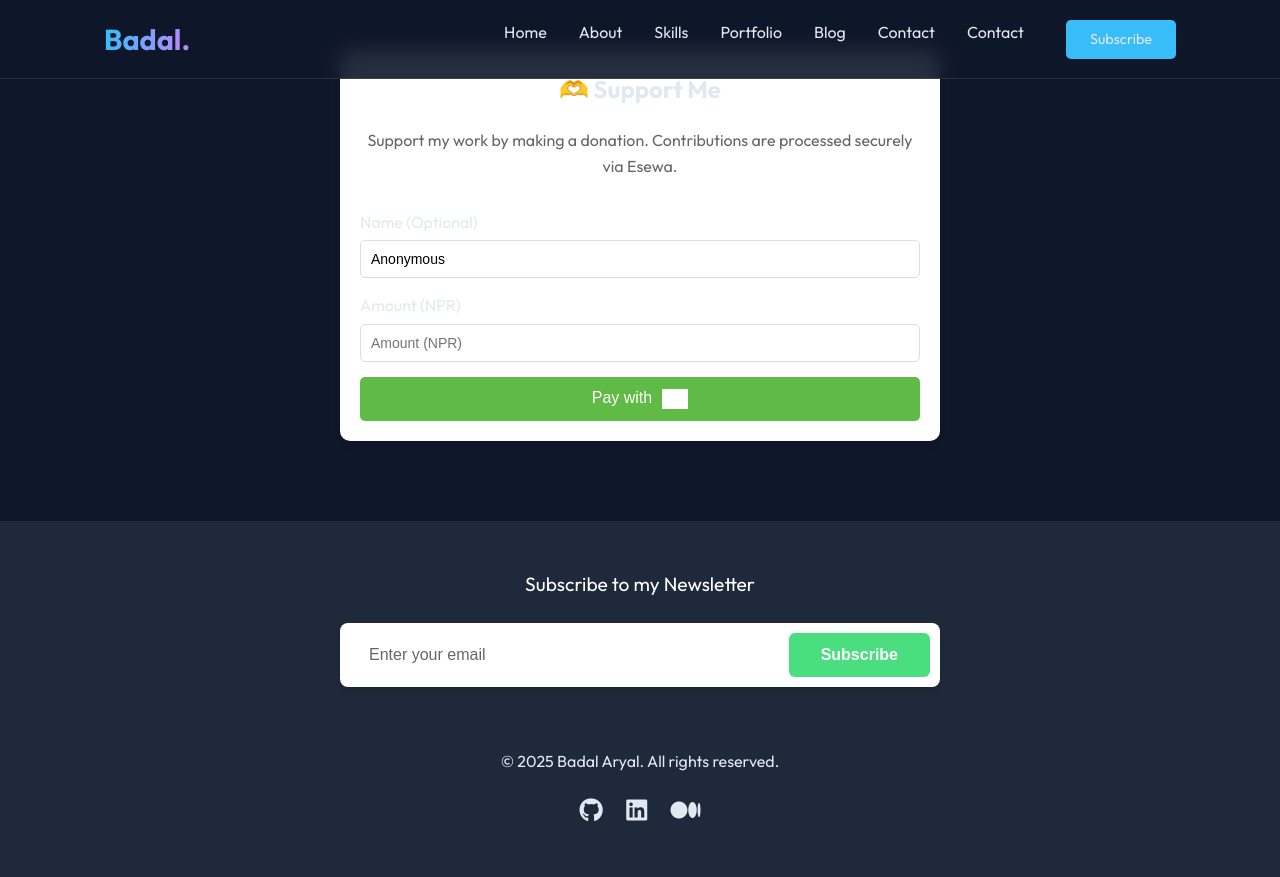
After one commit to badalaryal11/personal-blog, a Django app: page /buy-coffee/ in a window 1280 px wide. The commit adds this page. Run offline with Django 4.2, Linux system fonts and the light colour scheme; data comes from the database, SQL or seed files in the repository; grey boxes are pictures that could not be loaded.

Commit message:
Add Esewa donation integration

```diff
--- a/blog/forms.py
+++ b/blog/forms.py
@@ -12,3 +12,7 @@ class SubscriptionForm(forms.ModelForm):
                 'required': True
             })
         }
+
+class DonationForm(forms.Form):
+    name = forms.CharField(max_length=100, required=False, initial="Anonymous", widget=forms.TextInput(attrs={'class': 'form-control', 'placeholder': 'Your Name (Optional)'}))
+    amount = forms.DecimalField(max_digits=10, decimal_places=2, min_value=10, widget=forms.NumberInput(attrs={'class': 'form-control', 'placeholder': 'Amount (NPR)'}))
--- a/blog/models.py
+++ b/blog/models.py
@@ -37,3 +37,14 @@ class PageVisit(models.Model):
 
     def __str__(self):
         return f"{self.path} - {self.timestamp}"
+
+class Donation(models.Model):
+    name = models.CharField(max_length=100, default="Anonymous")
+    amount = models.DecimalField(max_digits=10, decimal_places=2)
+    transaction_id = models.CharField(max_length=100, unique=True)
+    esewa_ref_id = models.CharField(max_length=100, blank=True, null=True)
+    status = models.CharField(max_length=20, default="Pending")
+    created_at = models.DateTimeField(auto_now_add=True)
+
+    def __str__(self):
+        return f"{self.name} - {self.amount} - {self.status}"
--- a/blog/templates/blog/base.html
+++ b/blog/templates/blog/base.html
@@ -32,6 +32,7 @@
                 <li><a href="{% url 'home' %}#skills">Skills</a></li>
                 <li><a href="{% url 'home' %}#portfolio">Portfolio</a></li>
                 <li><a href="{% url 'home' %}#blog">Blog</a></li>
+                <li><a href="{% url 'home' %}#contact">Contact</a></li>
                 <li><a href="{% url 'home' %}#contact">Contact</a></li>
                 <li><a href="#newsletter" class="btn btn-small" style="margin-left: 10px;">Subscribe</a></li>
             </ul>
--- /dev/null
+++ b/blog/templates/blog/buy_coffee.html
@@ -0,0 +1,44 @@
+{% extends "blog/home.html" %}
+{% load static %}
+
+{% block content %}
+<div class="container"
+    style="max-width: 600px; margin: 50px auto; padding: 20px; background: #fff; border-radius: 10px; box-shadow: 0 4px 6px rgba(0,0,0,0.1);">
+    <h2 style="text-align: center; margin-bottom: 20px;">🫶 Support Me</h2>
+    <p style="text-align: center; color: #666; margin-bottom: 30px;">Support my work by making a donation.
+        Contributions are processed securely via Esewa.</p>
+
+    <form action="{% url 'initiate_payment' %}" method="post">
+        {% csrf_token %}
+        <div class="form-group" style="margin-bottom: 15px;">
+            <label for="id_name">Name (Optional)</label>
+            {{ form.name }}
+        </div>
+        <div class="form-group" style="margin-bottom: 15px;">
+            <label for="id_amount">Amount (NPR)</label>
+            {{ form.amount }}
+        </div>
+        <button type="submit"
+            style="width: 100%; padding: 12px; background: #60bb46; color: white; border: none; border-radius: 5px; font-size: 16px; cursor: pointer; transition: background 0.3s;">
+            Pay with <img src="https://esewa.com.np/common/images/esewa-logo.png" alt="Esewa"
+                style="height: 20px; vertical-align: middle; margin-left: 5px; filter: brightness(0) invert(1);">
+        </button>
+    </form>
+</div>
+
+<style>
+    .form-control {
+        width: 100%;
+        padding: 10px;
+        border: 1px solid #ddd;
+        border-radius: 5px;
+        font-size: 14px;
+        margin-top: 5px;
+    }
+
+    .form-control:focus {
+        border-color: #60bb46;
+        outline: none;
+    }
+</style>
+{% endblock %}
--- a/blog/templates/blog/home.html
+++ b/blog/templates/blog/home.html
@@ -6,6 +6,7 @@
         <h1>Hi, I'm <span class="highlight">Badal Aryal</span></h1>
         <p class="subtitle">Software Engineer | Mobile Developer | Tech Enthusiast</p>
         <a href="#portfolio" class="btn btn-primary">View My Work</a>
+        <a href="{% url 'buy_coffee' %}" class="btn btn-primary" style="margin-left: 10px;">🫶 Support Me</a>
     </div>
 </section>
 
--- a/blog/urls.py
+++ b/blog/urls.py
@@ -5,4 +5,8 @@ urlpatterns = [
     path('', views.home, name='home'),
     path('blog/<int:pk>/', views.blog_detail, name='blog_detail'),
     path('subscribe/', views.subscribe, name='subscribe'),
+    path('buy-coffee/', views.buy_coffee_view, name='buy_coffee'),
+    path('buy-coffee/initiate/', views.initiate_payment, name='initiate_payment'),
+    path('buy-coffee/verify/', views.verify_payment, name='verify_payment'),
+    path('buy-coffee/fail/', views.payment_failed, name='payment_failed'),
 ]
--- a/blog/views.py
+++ b/blog/views.py
@@ -75,3 +75,124 @@ def subscribe(request):
         return JsonResponse({'success': False, 'message': 'Invalid request method.'})
     else:
         return redirect('/')
+
+# --- Buy Me a Coffee (Esewa Integration) ---
+from .forms import DonationForm
+from .models import Donation
+from .models import Donation
+import uuid
+
+def buy_coffee_view(request):
+    form = DonationForm()
+    return render(request, 'blog/buy_coffee.html', {'form': form})
+
+def initiate_payment(request):
+    if request.method == 'POST':
+        form = DonationForm(request.POST)
+        if form.is_valid():
+            name = form.cleaned_data['name']
+            amount = form.cleaned_data['amount']
+            transaction_id = str(uuid.uuid4())
+
+            # Create Pending Donation
+            Donation.objects.create(
+                name=name,
+                amount=amount,
+                transaction_id=transaction_id,
+                status="Pending"
+            )
+
+            # Esewa Config (Test/Production)
+            # For Test Environment
+            esewa_url = "https://rc-epay.esewa.com.np/api/epay/main/v2/form"
+            merchant_id = "EPAYTEST"
+            success_url = request.build_absolute_uri('/buy-coffee/verify/')
+            failure_url = request.build_absolute_uri('/buy-coffee/fail/')
+
+            # Signature Calculation (Required for v2)
+            # Message = "total_amount,transaction_uuid,product_code"
+            # Signature = HMAC-SHA256(Message, SecretKey)
+            # Test Secret Key: 8gBm/:&EnhH.1/q
+
+            import hmac
+            import hashlib
+            import base64
+
+            secret_key = "8gBm/:&EnhH.1/q"
+            data_to_sign = f"total_amount={amount},transaction_uuid={transaction_id},product_code={merchant_id}"
+
+            # Calculate signature
+            # Note: For Esewa v2 form submission, the signature logic is specific.
+            # Actually, the form submission documentation recommends using client-side or server-side simple binding.
+            # But let's check if we strictly need signature for Form submission in Test mode.
+            # Yes, v2 requires it.
+
+            secret_bytes = secret_key.encode('utf-8')
+            data_bytes = data_to_sign.encode('utf-8')
+
+            signature = base64.b64encode(hmac.new(secret_bytes, data_bytes, hashlib.sha256).digest()).decode('utf-8')
+
+            context = {
+                'esewa_url': esewa_url,
+                'amount': amount,
+                'tax_amount': 0,
+                'total_amount': amount,
+                'transaction_uuid': transaction_id,
+                'product_code': merchant_id,
+                'product_service_charge': 0,
+                'product_delivery_charge': 0,
+                'success_url': success_url,
+                'failure_url': failure_url,
+                'signed_field_names': 'total_amount,transaction_uuid,product_code',
+                'signature': signature,
+            }
+
+            return render(request, 'blog/esewa_redirect.html', context)
+        else:
+             messages.error(request, "Invalid amount.")
+             return redirect('buy_coffee')
+    return redirect('buy_coffee')
+
+def verify_payment(request):
+    # Esewa v2 redirects with encoded data
+    # ?data=... (Base64 encoded JSON)
+
+    encoded_data = request.GET.get('data')
+
+    if not encoded_data:
+        # Fallback or error
+        return render(request, 'blog/payment_failed.html')
+
+    import base64
+    import json
+
+    try:
+        decoded_bytes = base64.b64decode(encoded_data)
+        decoded_string = decoded_bytes.decode('utf-8')
+        data = json.loads(decoded_string)
+
+        # Data structure: { "transaction_code": "...", "status": "COMPLETE", "total_amount": ..., "transaction_uuid": "..." }
+
+        status = data.get('status')
+        transaction_uuid = data.get('transaction_uuid')
+        ref_id = data.get('transaction_code')
+        amount = data.get('total_amount')
+
+        if status == 'COMPLETE':
+            donation = get_object_or_404(Donation, transaction_id=transaction_uuid)
+
+            if donation.status != 'Completed':
+                donation.status = 'Completed'
+                donation.esewa_ref_id = ref_id
+                donation.save()
+
+            return render(request, 'blog/payment_success.html', {'donation': donation})
+        else:
+             return render(request, 'blog/payment_failed.html')
+
+    except Exception as e:
+        print(f"Payment verification failed: {e}")
+        return render(request, 'blog/payment_failed.html')
+
+def payment_failed(request):
+    return render(request, 'blog/payment_failed.html')
```
Also changed, not shown: blog/admin.py (+7 -1 lines), blog/templates/blog/esewa_redirect.html (added, +48 -0 lines), blog/templates/blog/payment_failed.html (added, +17 -0 lines), blog/templates/blog/payment_success.html (added, +16 -0 lines), blog/migrations/0006_donation.py (added).
